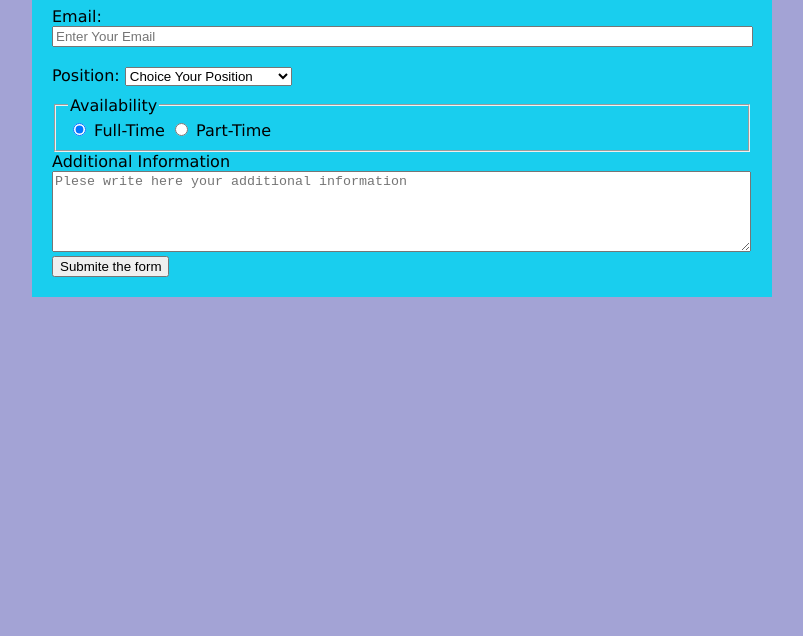
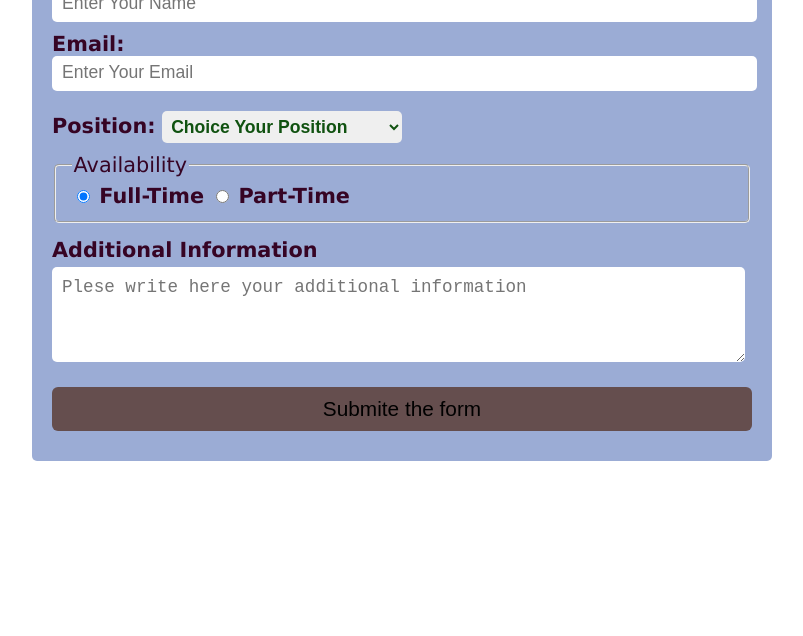
Before and after one commit to gildoprogrammer-cell/html-and-css, a plain HTML site: page job-aplication-form/index.html in a window 1280 px wide. Shown: the part 164-800 px from the top of the page, without its empty margins (238-1041 px from the left). Drawn offline with Linux system fonts and the light colour scheme.

Commit message:
styling again

```diff
--- a/job-aplication-form/index.html
+++ b/job-aplication-form/index.html
@@ -8,7 +8,7 @@
 </head>
 <body>
     <main>
-        <h1>Job Job Aplication</h1>
+        <h1>Job Aplication</h1>
         <form action="">
             <label for="name" class="name">Full Name:</label>
             <input type="text" id="name" class="name" placeholder="Enter Your Name" required>
--- a/job-aplication-form/styles.css
+++ b/job-aplication-form/styles.css
@@ -1,23 +1,37 @@
 body{
-    background-color: rgb(163, 163, 213);
+    background-color: rgb(255, 255, 255);
     font-family: 'Lucida Sans', 'Lucida Sans Regular', 'Lucida Grande', 'Lucida Sans Unicode', Geneva, Verdana, sans-serif;
+    font-size: 1.3rem;
 }
 
 main{
     width: 700px;
     margin: 20px auto;
-    background-color: rgb(25, 206, 238);
+    background-color: rgb(155, 172, 213);
     padding: 20px;
+    border-radius: 5px;
+    color: rgb(54, 4, 36);
+}
+
+label{
+    font-weight: bold;
+}
+
+h1{
+    text-align: center;
+    margin-bottom: 10px;
+    color: rgb(105, 5, 90);
 }
 
 input:not(.availability){
     display: block;
     width: 99%;
-     margin-bottom: 10px;
-}
-
-textarea{
-    width: 99%;
+    margin-bottom: 10px;
+    padding-top: 10px;
+    padding-bottom: 10px;
+    border-radius: 5px;
+    border: none;
+    padding-left: 10px;
 }
 
 fieldset{
@@ -27,3 +41,61 @@ fieldset{
 .position{
     margin: 10px auto;
 }
+
+input::placeholder, textarea::placeholder {
+    font-size: 1.1rem;
+}
+
+fieldset{
+    border-radius: 5px;
+    margin-bottom: 15px;
+}
+
+textarea{
+    border-radius: 5px;
+    margin: 5px auto 20px;
+    border: none;
+    width: calc(99% - 20px);
+    padding:10px 10px;
+}
+
+button{
+    width: 100%;
+    padding: 10px;
+    font-size: 1.3rem;
+    background-color: rgb(101, 78, 78);
+    border-radius: 6px;
+    border: none;
+    margin-bottom: 10px;
+}
+
+input, option{
+    padding: 10px auto;
+}
+
+option{
+    font-size: 1.2rem;
+}
+
+button:hover{
+    background-color: rgb(19, 80, 60);
+    color: rgb(254, 252, 255);
+}
+
+button:active{
+    background-color: red;
+}
+
+option{
+    color: rgb(3, 3, 75);
+}
+
+select{
+    width: 240px;
+    padding: 5px;
+    font-size: 1.1rem;
+    color: rgb(16, 82, 16);
+    font-weight: bold;
+    border: none;
+    border-radius: 5px;
+}
```
